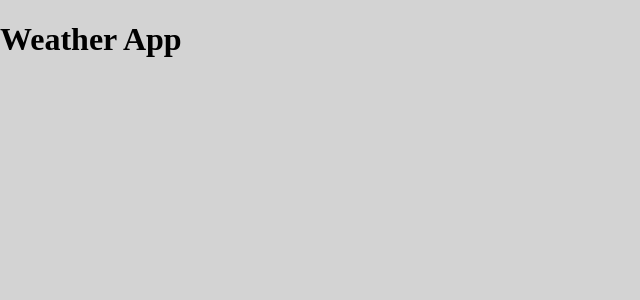
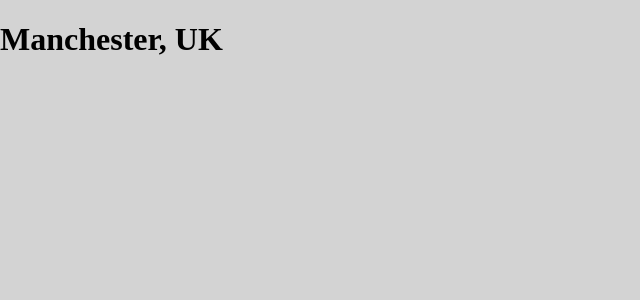
Before and after one commit to tdot124/weather-app, a React (Create React App) app: page / in a window 1280 px wide. Shown: the top 300 px of the page, without its empty margins (0-640 px from the left). Built offline with nearby package versions, Linux system fonts and the light colour scheme; a web font is replaced by a local one.

Commit message:
added import of forecast json into LocationDetails and then into App to render

```diff
--- a/package.json
+++ b/package.json
@@ -11,6 +11,7 @@
     "eslint-plugin-jsx-a11y": "^6.6.1",
     "eslint-plugin-react": "^7.31.6",
     "eslint-plugin-react-hooks": "^4.6.0",
+    "prop-types": "^15.8.1",
     "react": "^18.2.0",
     "react-dom": "^18.2.0",
     "react-scripts": "5.0.1",
--- a/src/components/App.js
+++ b/src/components/App.js
@@ -1,12 +1,22 @@
 import "../styles/App.css";
 import React from "react";
+import PropTypes from "prop-types";
+import LocationDetails from "./LocationDetails";
 
-function App() {
+function App({ location }) {
+  const { city, country } = location;
   return (
     <div className="App">
-      <h1>Weather App</h1>
+      <LocationDetails city={city} country={country} />
     </div>
   );
 }
 
+App.propTypes = {
+  location: PropTypes.shape({
+    city: PropTypes.string,
+    country: PropTypes.string,
+  }).isRequired,
+};
+
 export default App;
--- /dev/null
+++ b/src/components/LocationDetails.jsx
@@ -0,0 +1,14 @@
+import React from "react";
+import PropTypes from "prop-types";
+
+function LocationDetails(props) {
+  const { city, country } = props;
+  return <h1>{`${city}, ${country}`}</h1>;
+}
+
+LocationDetails.propTypes = {
+  city: PropTypes.string.isRequired,
+  country: PropTypes.string.isRequired,
+};
+
+export default LocationDetails;
--- a/src/index.js
+++ b/src/index.js
@@ -2,10 +2,11 @@
 import ReactDOM from "react-dom/client";
 import "./styles/index.css";
 import App from "./components/App";
+import forecast from "./data/forecast.json";
 
 const root = ReactDOM.createRoot(document.getElementById("root"));
 root.render(
   <React.StrictMode>
-    <App />
+    <App location={forecast.location} />
   </React.StrictMode>
 );
```
Also changed, not shown: 1 other file (tests, documents, lock files or other folders).
